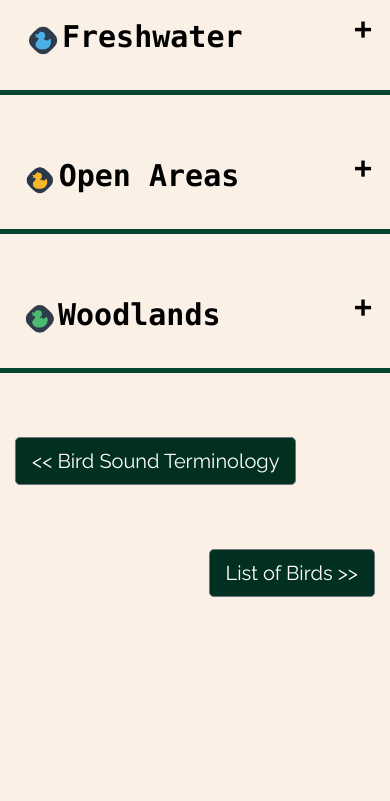
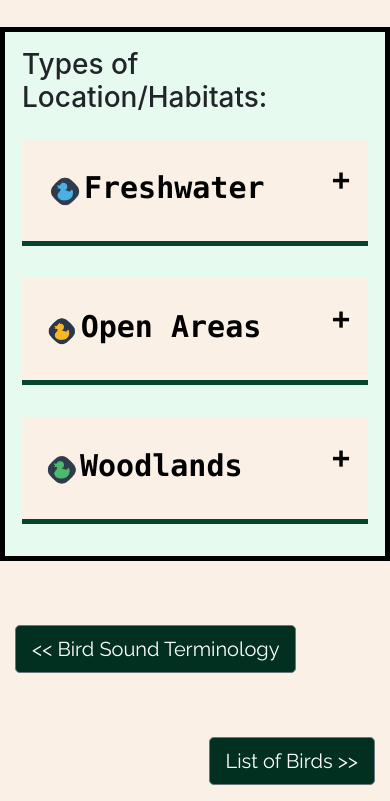
Before and after one commit to elifia-muthia/central-park-tweeters, a Flask app: page /centralpark in a window 390 px wide. Shown: the part 1659-2460 px from the top of the page. Before the commit the page ends 2256 px from the top, so only its background shows below. Run offline with Flask 3, Linux system fonts and the light colour scheme; some libraries are stand-ins or nearby versions.

Commit message:
css changes

```diff
--- a/static/main.css
+++ b/static/main.css
@@ -246,7 +246,7 @@ table tbody tr:nth-child(odd) {
   .panel-loc{
     padding: 0 18px;
     font-size: 20px;
-    background-color: #faf0e6;
+    background-color: #f6e5d4;
     width: 100%;
     max-height: 0;
     overflow: hidden;
@@ -343,3 +343,20 @@ table tbody tr:nth-child(odd) {
     margin: 1.25rem 0 1.5rem;
     border: solid thick black;
   }
+
+
+  .map-container{
+    border: thick solid black;
+
+}
+
+.loc-design{
+  /* height: 500px; */
+  height: fit-content;
+  border: solid thick black;
+  background-color: #e6faf0;
+  margin-top: 7rem;
+  padding-left: 2rem;
+  padding-right: 2rem;
+  margin-bottom: 2rem;
+}
--- a/templates/centralpark_map.html
+++ b/templates/centralpark_map.html
@@ -17,13 +17,13 @@
             </div>
             <div class ="row">
                 <div class="col-md-6">
-                    <div class="row" id="map"></div>
+                    <div class="row map-container" id="map"></div>
                     <!-- <div class="row">
                         <a href="/sound"><button class="btn btn-outline-secondary btn-lg accent-color base-font white-text next-button">Bird Sound Terminology</button></a>
                     </div> -->
                 </div>
-                <div class="col-md-6">
-                    <div class="row py-3 ">
+                <div class="col-md-6 loc-design">
+                    <div class="row py-3">
                         <strong> <h3>Types of Location/Habitats: </h3></strong>
                     </div>
                     <div class="row">
```
Also changed, not shown: static/view-bird.css (+10 -11 lines).
